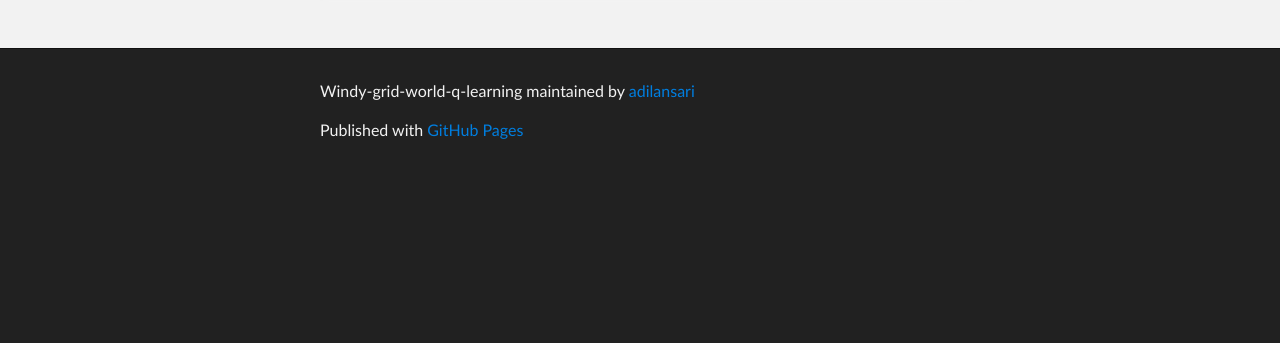
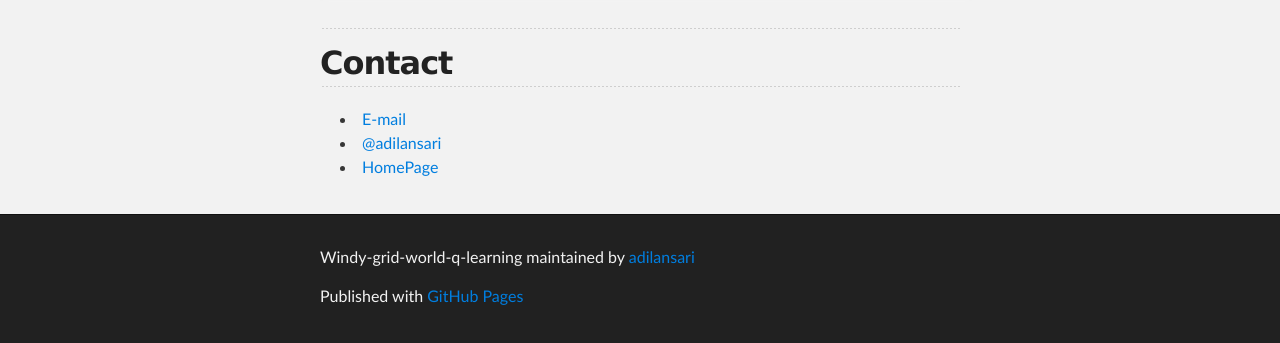
Before and after one commit to adilansari/Windy-Grid-World-Q-Learning, a plain HTML site: page index.html in a window 1280 px wide. Shown: the part 2340-2683 px from the top of the page. Before the commit the page ends 2517 px from the top, so only its background shows below. Drawn offline with Linux system fonts and the light colour scheme.

Commit message:
Create gh-pages branch via GitHub

```diff
--- a/index.html
+++ b/index.html
@@ -59,6 +59,14 @@ rate of 0.1 and a discount rate of 0.9.</p>
 <p>Optimal Solution obtained after convergence as per policy:</p>
 
 <p><img src="https://raw.github.com/adilansari/Windy-Grid-World-Q-Learning/master/images/Solution.jpg" alt="Solution - Obtained Path"></p>
+
+<hr><h2>Contact</h2>
+
+<ul>
+<li><a href="mailto:%20me@adilansari.com">E-mail</a></li>
+<li><a href="http://twitter.com/adilansari">@adilansari</a></li>
+<li><a href="http://www.adilansari.com">HomePage</a></li>
+</ul>
       </section>
     </div>
 
```
Also changed, not shown: params.json (+1 -1 lines).
